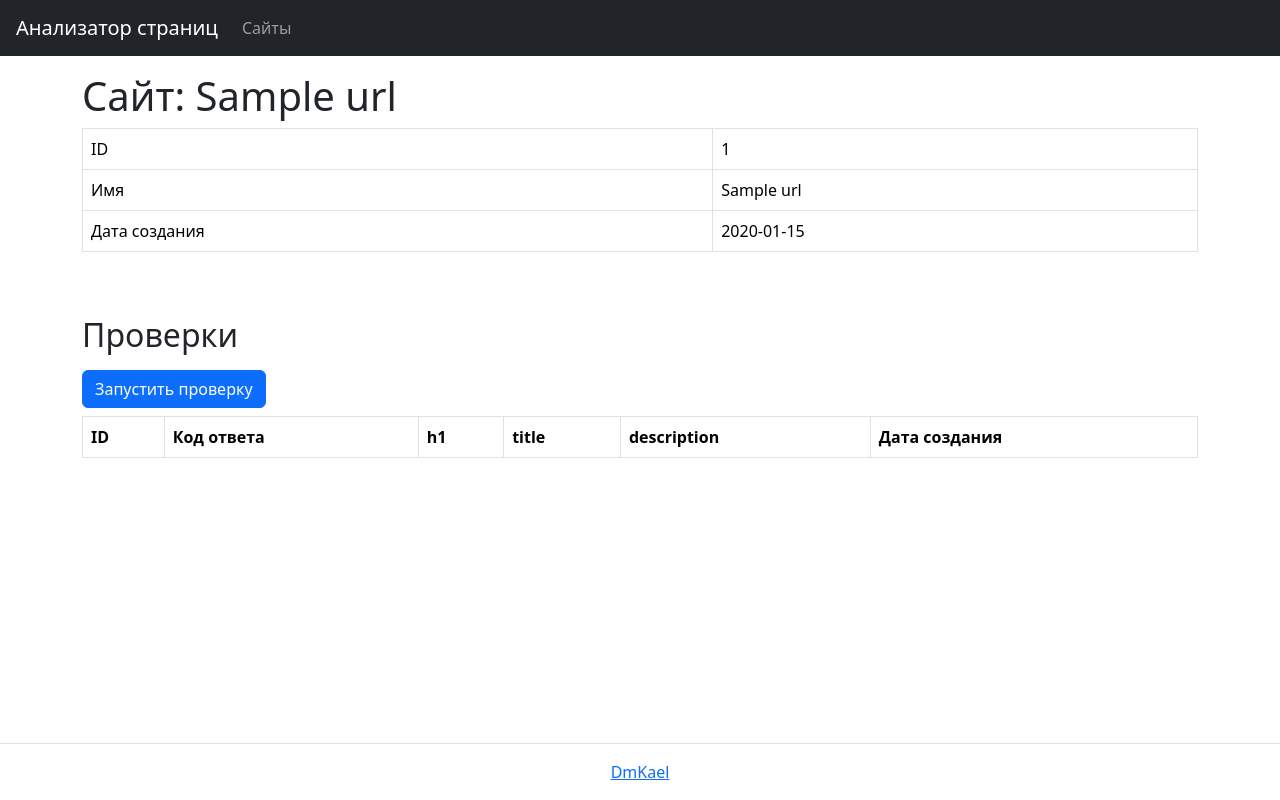
After one commit to dmkael/page-analyzer, a Flask app: page /urls/1 in a window 1280 px wide. The commit adds this page. Run offline with Flask 3, Linux system fonts and the light colour scheme; a database or web service that is not in the repository returns one stand-in record (values such as "Sample title"); lists and menus that the app fills with data are empty; some libraries are stand-ins or nearby versions.

Commit message:
ADD first structure, created fn to add URLs with saving in SQL

```diff
--- /dev/null
+++ b/database.sql
@@ -0,0 +1,5 @@
+CREATE TABLE IF NOT EXISTS urls (
+	id BIGINT PRIMARY KEY GENERATED ALWAYS AS IDENTITY,
+	name VARCHAR(255) UNIQUE NOT NULL,
+	created_at TIMESTAMP NOT NULL
+);
--- a/page_analyzer/app.py
+++ b/page_analyzer/app.py
@@ -1,15 +1,118 @@
-from flask import Flask, render_template
+from flask import Flask, render_template, request, redirect, url_for
+from flask import flash, get_flashed_messages
+from validators.url import url as url_validator
+from dotenv import load_dotenv
+from urllib.parse import urlparse, urlunparse
+from datetime import datetime
+from psycopg2.extras import NamedTupleCursor
 import os
-from dotenv import load_dotenv
+import psycopg2
+
+load_dotenv()
+DATABASE_URL = os.getenv('DATABASE_URL')
+conn = psycopg2.connect(DATABASE_URL)
 
 
-load_dotenv()
 app = Flask(__name__)
 app.config['SECRET_KEY'] = os.getenv('SECRET_KEY')
 
 
+def flash_url_errors(url):
+    try:
+        parsed_url = urlparse(url)
+        if all([parsed_url.scheme, parsed_url.netloc]) and len(url) > 255:
+            flash('URL превышает 255 символов', 'error')
+            return
+    except ValueError:
+        flash('Некорректный URL', 'error')
+    if url_validator(url) is not True:
+        flash('Некорректный URL', 'error')
+
+
+def get_all_urls_from_db():
+    with conn.cursor(cursor_factory=NamedTupleCursor) as cursor:
+        cursor.execute('SELECT * FROM urls')
+        all_urls = cursor.fetchall()
+        return all_urls
+
+
+def get_url_from_db(url_id):
+    with conn.cursor(cursor_factory=NamedTupleCursor) as cursor:
+        cursor.execute('SELECT * FROM urls WHERE id=%s', (url_id,))
+        url_from_db = cursor.fetchone()
+        return url_from_db
+
+
+def find_url_in_db(url):
+    with conn.cursor(cursor_factory=NamedTupleCursor) as cursor:
+        cursor.execute('SELECT * FROM urls WHERE name=%s', (url,))
+        url_from_db = cursor.fetchone()
+        return url_from_db
+
+
+def save_url_into_db(url):
+    with conn.cursor() as cursor:
+        cursor.execute(
+            '''INSERT INTO urls (name, created_at)
+            VALUES (%s, %s)''',
+            (url, datetime.utcnow()))
+        conn.commit()
+
+
 @app.route('/')
-def hello():
+def main():
     return render_template(
-        'index.html'
+        'index.html',
+        messages=[]
     )
+
+
+@app.post('/urls')
+def post_url():
+    data = request.form.to_dict()
+    url = data.get('url')
+    flash_url_errors(url)
+    errors = get_flashed_messages(with_categories=True)
+    if errors:
+        return render_template(
+            'index.html',
+            messages=errors
+        )
+    parsed_url = urlparse(url)
+    new_url = urlunparse((parsed_url.scheme, parsed_url.netloc, '', '', '', ''))
+    exist_url = find_url_in_db(new_url)
+    if exist_url:
+        flash('Cтраница уже существует', 'info')
+        url_id = exist_url.id
+        return redirect(url_for('get_url', url_id=url_id), 302)
+    save_url_into_db(new_url)
+    flash('Cтраница успешно добавлена', 'success')
+    new_url = find_url_in_db(new_url)
+    return redirect(url_for('get_url', url_id=new_url.id), 302)
+
+
+@app.get('/urls')
+def get_urls():
+    all_urls = get_all_urls_from_db()
+    return render_template(
+        'urls/index.html',
+        sites=all_urls
+    )
+
+
+@app.get('/urls/<int:url_id>')
+def get_url(url_id):
+    if not get_url_from_db(url_id):
+        return render_template(
+            'not_found.html'
+        ), 404
+    return render_template(
+        'urls/show.html',
+        site=get_url_from_db(url_id),
+        messages=get_flashed_messages(with_categories=True)
+    )
+
+
+@app.errorhandler(404)
+def not_found(e):
+    return render_template('not_found.html'), 404
--- a/page_analyzer/templates/index.html
+++ b/page_analyzer/templates/index.html
@@ -3,10 +3,10 @@
   <head>
     <meta charset="utf-8">
     <meta name="viewport" content="width=device-width, initial-scale=1">
-    <title>Bootstrap demo</title>
+    <title>{% block title %}Page analyzer{% endblock %}</title>
     <link href="https://cdn.jsdelivr.net/npm/bootstrap@5.3.3/dist/css/bootstrap.min.css" rel="stylesheet" integrity="sha384-QWTKZyjpPEjISv5WaRU9OFeRpok6YctnYmDr5pNlyT2bRjXh0JMhjY6hW+ALEwIH" crossorigin="anonymous">
   </head>
-  <body>
+  <body class="min-vh-100 d-flex flex-column">
     {% block header %}
     <header class="flex-shrink-0">
         <nav class="navbar navbar-expand-md navbar-dark bg-dark px-3">
@@ -19,8 +19,17 @@
         </nav>
     </header>
     {% endblock %}
+    {% block errors %}
+      {% if messages %}
+        {% for category, message in messages %}
+          {% if category=='error' %}
+          <div class="alert alert-danger" role="alert">{{ message }}</div>
+          {% endif %}
+        {% endfor %}
+      {% endif %}
+    {% endblock %}
+    <main class="flex-grow-1">
     {% block content %}
-    <main class="flex-grow-1">
       <div class="container-lg mt-3">
       <h1></h1>
         <div class="row">
@@ -34,7 +43,16 @@
           </div>
         </div>
       </div>
+    {% endblock %}
     </main>
+    {% block footer %}
+    <footer class="border-top py-3 mt-5 flex-shrink-0">
+      <div class="container-lg">
+        <div class="text-center">
+          <a href="https://github.com/dmkael/python-project-83/" target="_blank">DmKael</a>
+        </div>
+      </div>
+    </footer>
     {% endblock %}
   </body>
 </html>
--- /dev/null
+++ b/page_analyzer/templates/urls/show.html
@@ -0,0 +1,63 @@
+{% extends "index.html" %}
+{% block errors %}
+  {% if messages %}
+    {% for category, message in messages %}
+      {% if category=='success' %}
+      <div class="alert alert-success" role="alert">{{ message }}</div>
+      {% elif category=='info' %}
+      <div class="alert alert-info" role="alert">{{ message }}</div>
+      {% endif %}
+    {% endfor %}
+  {% endif %}
+{% endblock %}
+{% block content %}
+<div class="container-lg mt-3">
+  <h1>Сайт: {{ site.name }}</h1>
+    <div class="table-responsive">
+      <table class="table table-bordered table-hover text-nowrap" data-test="url">
+        <tbody>
+            <tr>
+              <td>ID</td>
+              <td>{{ site.id }}</td>
+            </tr>
+            <tr>
+              <td>Имя</td>
+              <td>{{ site.name }}</td>
+            </tr>
+            <tr>
+              <td>Дата создания</td>
+              <td>{{ site.created_at.date() }}</td>
+            </tr>
+        </tbody>
+      </table>
+    </div>
+  <h2 class="mt-5 mb-3">Проверки</h2>
+    <form method="post" action="/urls/{{ site.id }}/checks">
+    <input type="submit" class="btn btn-primary" value="Запустить проверку">
+    </form>
+    <div>
+        <table class="table table-bordered table-hover mt-2" data-test="checks">
+            <thead>
+                <tr>
+                    <th>ID</th>
+                    <th>Код ответа</th>
+                    <th>h1</th>
+                    <th>title</th>
+                    <th>description</th>
+                    <th>Дата создания</th>
+                </tr>
+            </thead>
+                <tbody>
+    <!--                    <tr>-->
+    <!--                        <td>1</td>-->
+    <!--                        <td>200</td>-->
+    <!--                        <td>Уведомления</td>-->
+    <!--                        <td>Яндекс</td>-->
+    <!--                        <td></td>-->
+    <!--                        <td>2024-04-11</td>-->
+    <!--                    </tr>-->
+                    </tbody>
+        </table>
+    </div>
+</div>
+{% endblock %}
--- a/pyproject.toml
+++ b/pyproject.toml
@@ -10,6 +10,8 @@ packages = [{include = "page_analyzer"}]
 python = "^3.10"
 flask = "^3.0.3"
 gunicorn = "^21.2.0"
+psycopg2-binary = "^2.9.9"
+validators = "^0.28.0"
 
 [tool.poetry.group.dev.dependencies]
 flake8 = "^7.0.0"
```
Also changed, not shown: page_analyzer/templates/not_found.html (added, +8 -0 lines), page_analyzer/templates/urls/index.html (added, +29 -0 lines), 3 other files.
